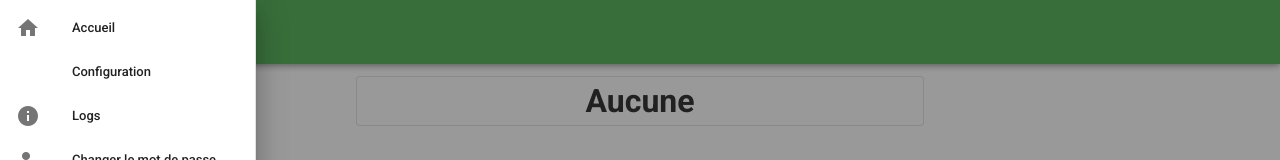
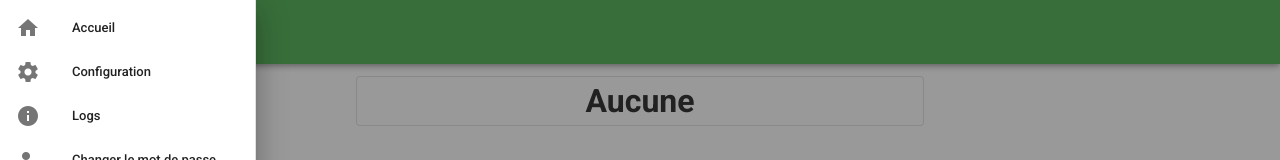
Before and after one commit to Cozy10/Thermoformeuse, a Vue app in the folder vue/: page / in a window 1280 px wide. Both pictures are taken after a click on the button 28 px from the left and 32 px from the top of the page. Shown: the top 160 px of the page. Built offline with nearby package versions, Linux system fonts and the light colour scheme.

Commit message:
Interface_com_serv-0.95

```diff
--- a/vue/src/App.vue
+++ b/vue/src/App.vue
@@ -23,7 +23,7 @@
 
           <v-list-item v-on:click="activePage = 'Config'" v-model="active[1]">
             <v-list-item-icon>
-              <v-icon>mdi-settings</v-icon>
+              <v-icon>mdi-cog</v-icon>
             </v-list-item-icon>
             <v-list-item-title>Configuration</v-list-item-title>
           </v-list-item>
```
